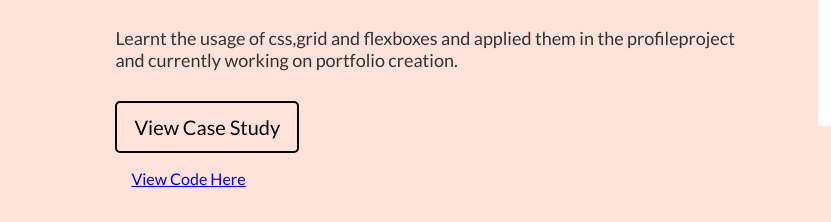
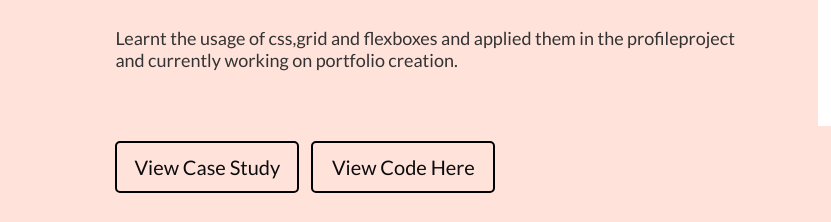
Before and after one commit to vijji-brs/portfolioGoal6, a plain HTML site: page index.html in a window 1280 px wide. Shown: the part 1067-1289 px from the top of the page, 0-831 px from the left. Drawn offline with Linux system fonts and the light colour scheme.

Commit message:
css modifications for viewcodebutton

```diff
--- a/assets/css/style.css
+++ b/assets/css/style.css
@@ -403,6 +403,24 @@ footer {
     margin-right: 15px;
 }
 
+/* View Code Button      */
+.viewcode_button {
+    float: left;
+}
+
+    .viewcode_button ul li,
+    .viewcode_button ul li a {
+        float: left;
+        font-size: 20px;
+        font-weight: 400;
+        font-family: "lato";
+        color: #0c0c0e;
+        text-decoration: none;
+        list-style: none;
+        margin-top: 20px;
+        margin-right: 6px;
+    }
+
 /* Email Social
 --------------------
 */
--- a/index.html
+++ b/index.html
@@ -14,7 +14,7 @@
 <head>
 <meta http-equiv="Content-Type" content="text/html; charset=iso-8859-1" />
 <meta name="viewport" content="width=device-width, initial-scale=1">
-<title> My Portfolio</title>
+<title> VijayaLakshmi Full-Stack Developer</title>
 <link href="assets/css/style.css" type="text/css" rel="stylesheet" />
 <link rel="stylesheet" type="text/css" href="https://fonts.googleapis.com/css?family=Lato:300,400,700,900" />
 </head>
@@ -77,7 +77,7 @@
 		<div class="row revrs_blk">
 			<div class="column_4">
 				<div class="latst_wrks_rgt">
-					<a href="https://vijji-brs.github.io/flexprofilegoal5/" ><img src="assets/img/projectimg.png" /></a>
+					<a href="https://vijji-brs.github.io/flexprofilegoal5/" target="_blank"><img src="assets/img/projectimg.png" /></a>
 				</div>
 
 		</div>
@@ -89,14 +89,12 @@
 					<h6>Kakinada</h6>
 					<p>Done Profile Project as part of full stack development course @brsstudio</p>
 					<p>Learnt the usage of css,grid and flexboxes and applied them in the profileproject and currently working on portfolio creation.</p>
-					<a href="casestudy.html" class="view_web_btn">View Case Study</a>
-
 				</div>
-				<div class="column_9">
-
-					<a href="https://github.com/vijji-brs/portfolioGoal6/" >View Code Here</a></li>
-
-
+				<div class="viewcode_button">
+				  <ul>
+					<li><a href="casestudy.html" class="view_web_btn" target="_blank">View Case Study</a></li>
+					<li><a href="https://github.com/vijji-brs/portfolioGoal6/" class="view_web_btn" target="_blank" >View Code Here</a></li>
+			      </ul>
 
 			</div>
 
@@ -119,7 +117,7 @@
 				<p>Customisation of Fatfree CRM on Ruby on Rails platform </p>
 				<p>Which is a Customer Relationship Management website on client requirement.</p>
 			</div>
-				<a href="casestudy.html" class="view_web_btn">View Case Study</a>
+				<a href="casestudy.html" class="view_web_btn" target="_blank">View Case Study</a>
         	</div>
 
 
```
